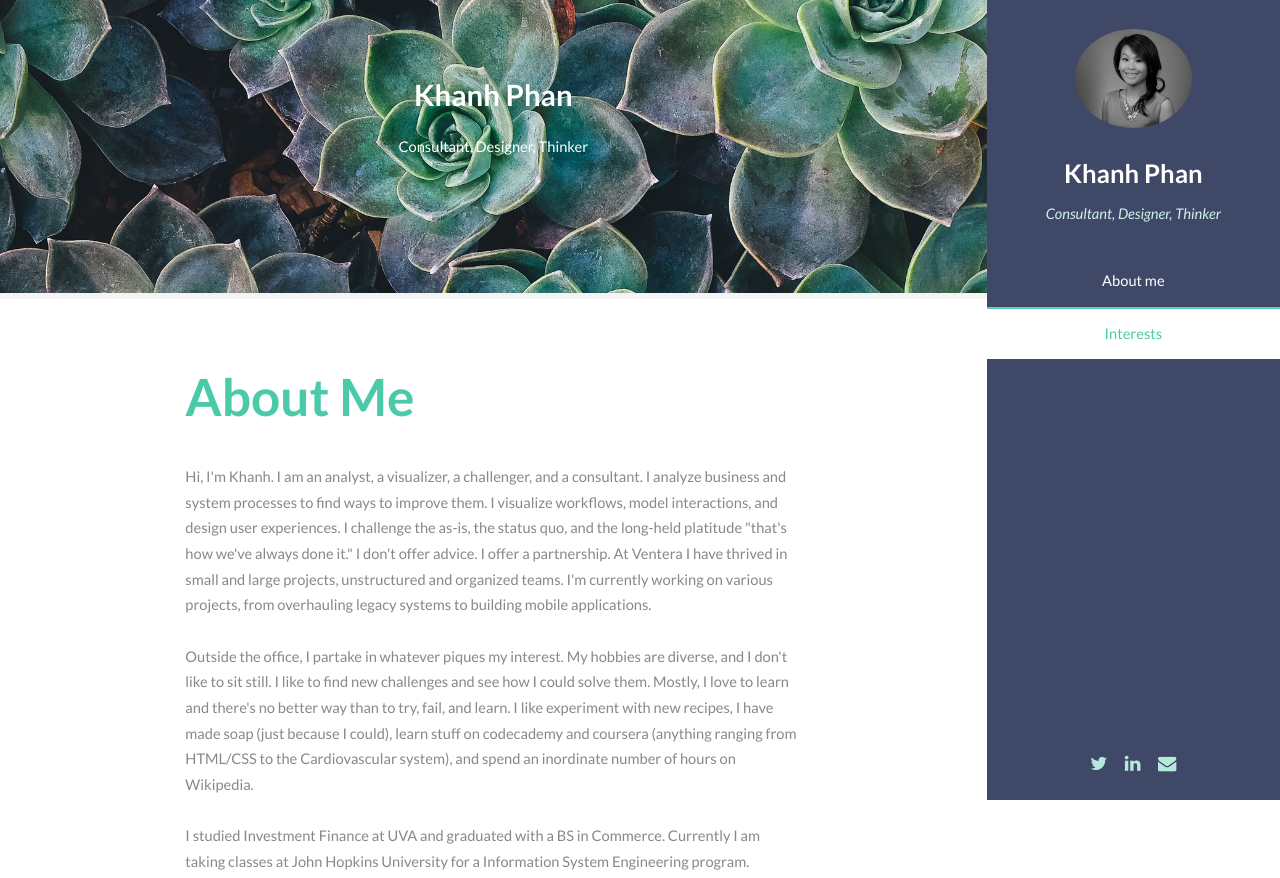
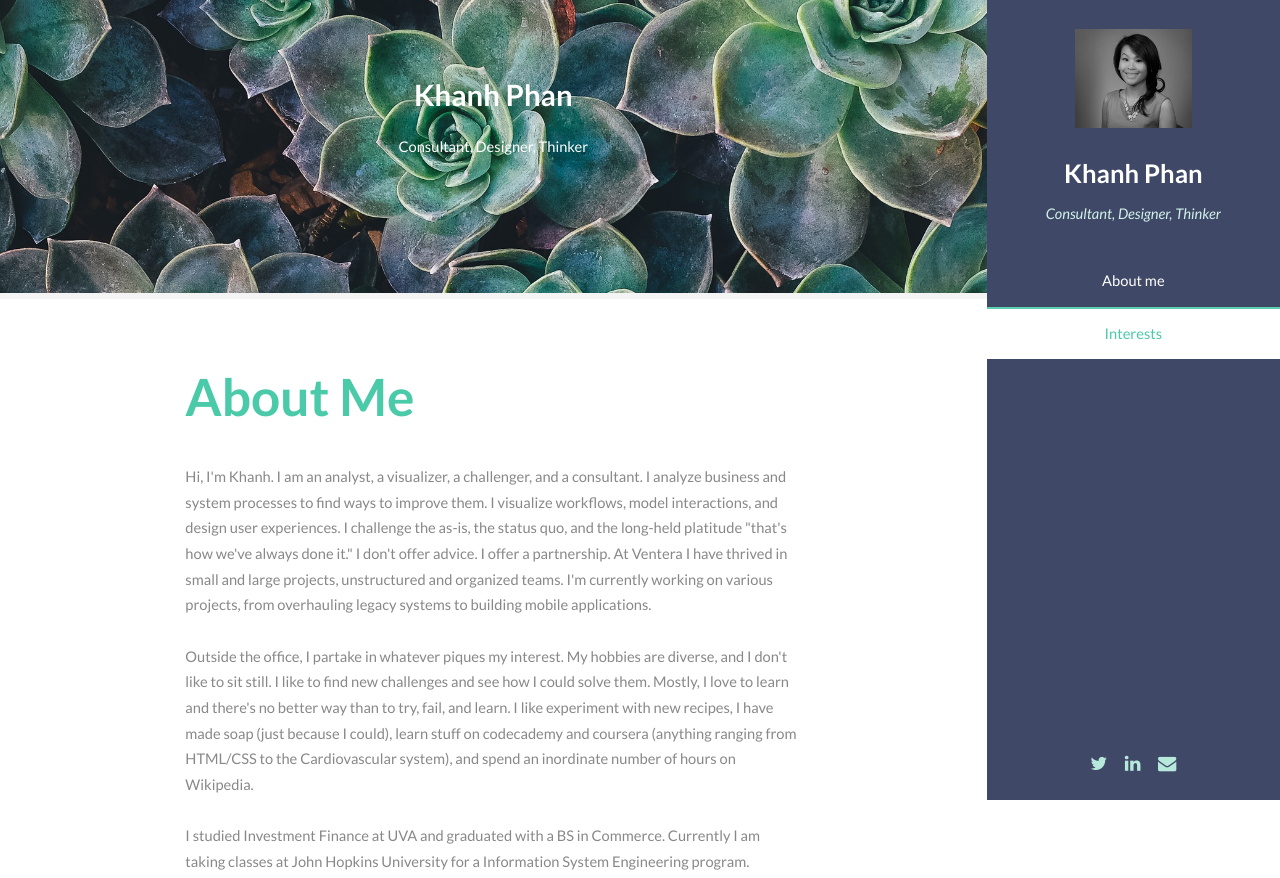
Before and after one commit to khanh-armstrong/kphan1990.github.io, a plain HTML site: page index.html in a window 1280 px wide. Shown: the top 878 px of the page. Drawn offline with Linux system fonts and the light colour scheme.

Commit message:
Update avatar styling

```diff
--- a/assets/css/main.css
+++ b/assets/css/main.css
@@ -2017,12 +2017,12 @@
 			}
 
 		.image.avatar {
-			border-radius: 100%;
+			border-radius: 0%;
 			overflow: hidden;
 		}
 
 			.image.avatar img {
-				border-radius: 25%;
+				border-radius: 0%;
 				display: block;
 				width: 100%;
 			}
```
